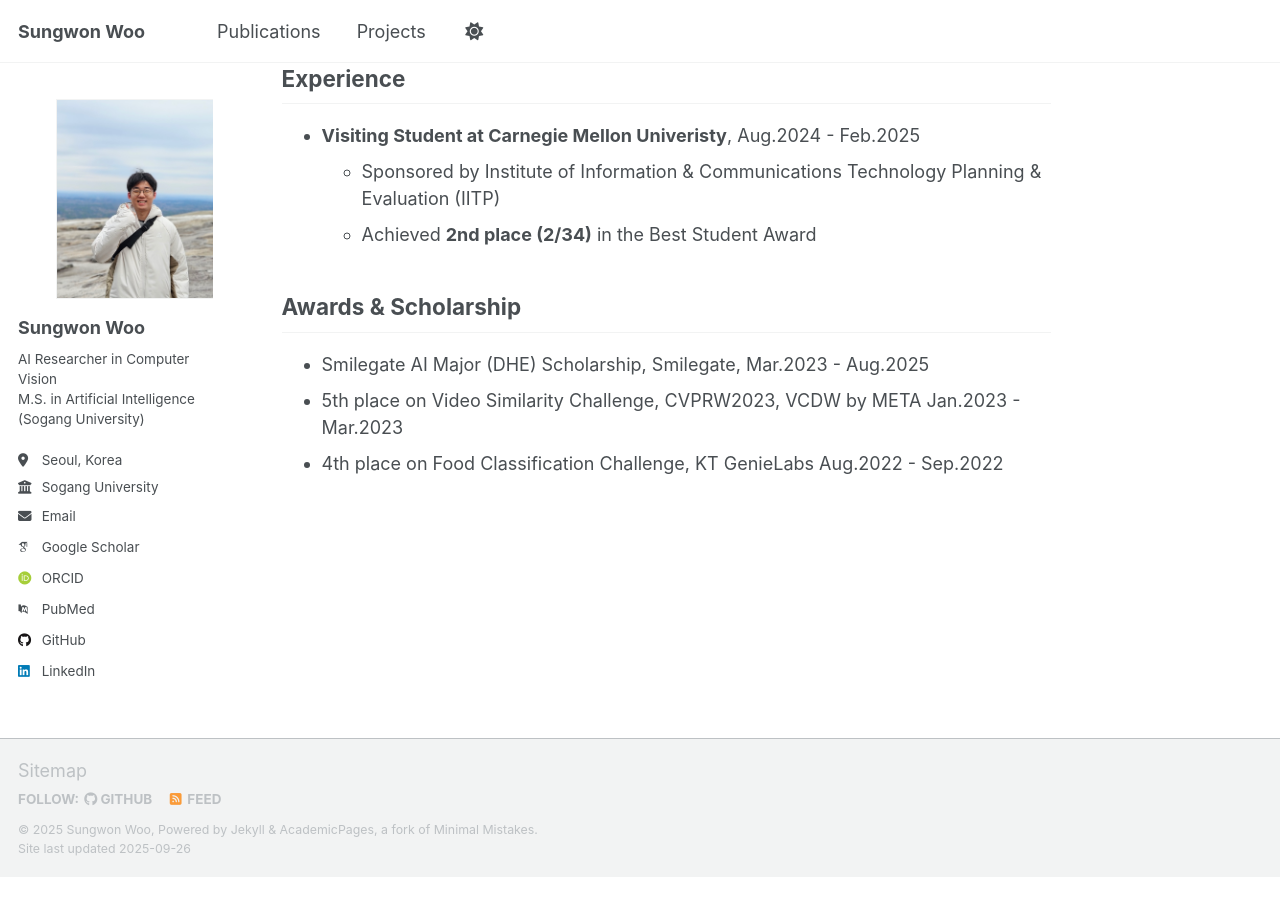
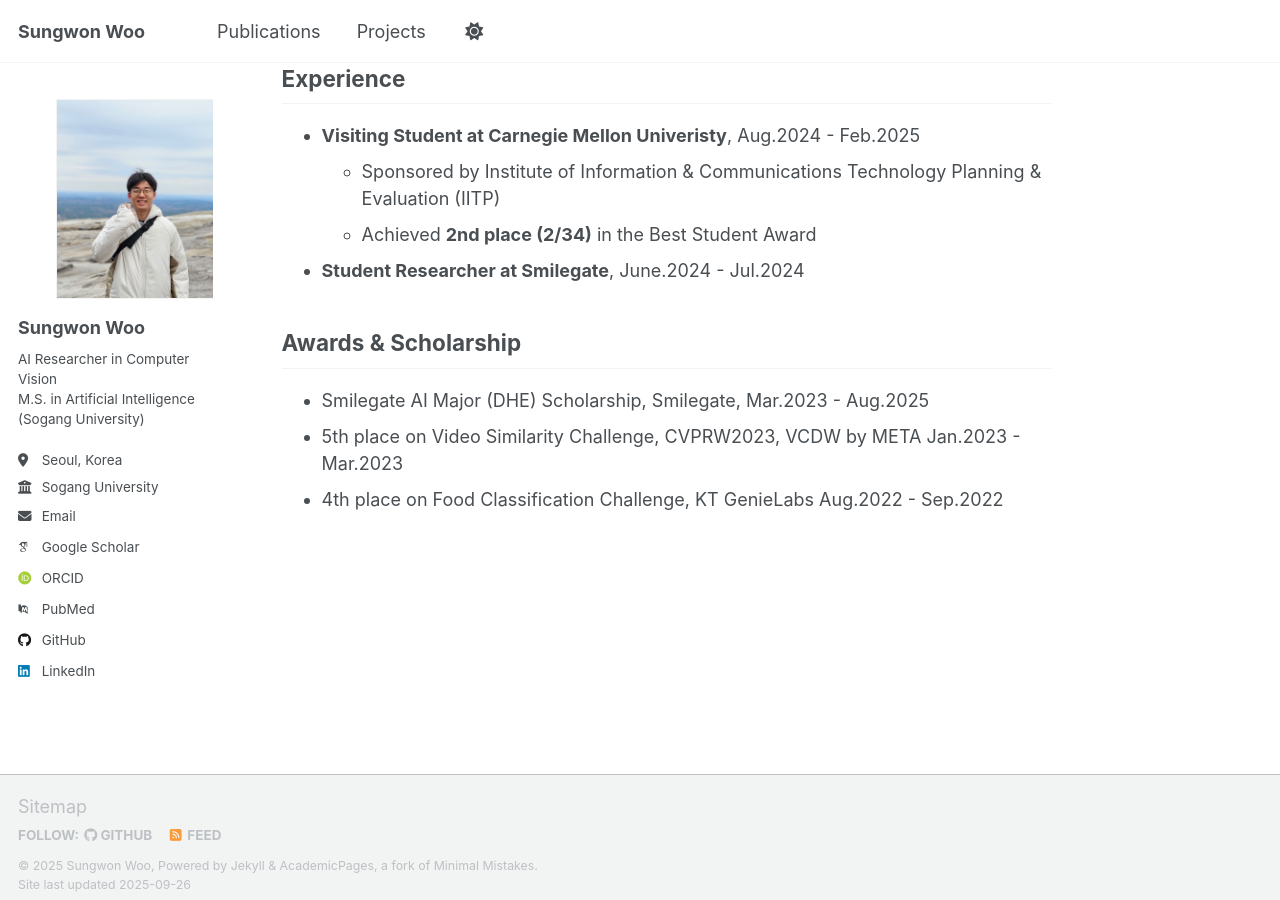
Before and after one commit to sungwon-woo/sungwon-woo.github.io, a Jekyll site: the page built from _pages/about.md, in a window 1280 px wide and 900 px high, scrolled down 2157 px. Built offline with Jekyll 4.4.1, drawn with Linux system fonts in a browser that asks for light colours; some web fonts are replaced; a script that is not in the unit is left out; before the commit the page ends 3033 px from its top, so only the background shows below that.

Commit message:
edit main page

```diff
--- a/_pages/about.md
+++ b/_pages/about.md
@@ -135,6 +135,7 @@ Juntae Kim\*, **Sungwon Woo***, Jongho Nang+ **(*co-first author)**
 - **Visiting Student at Carnegie Mellon Univeristy**, Aug.2024 - Feb.2025
   - Sponsored by Institute of Information & Communications Technology Planning & Evaluation (IITP)
   - Achieved <b>2nd place (2/34)</b> in the Best Student Award
+- **Student Researcher at Smilegate**, June.2024 - Jul.2024
 
 ## Awards & Scholarship
   - Smilegate AI Major (DHE) Scholarship, Smilegate, Mar.2023 - Aug.2025
```
